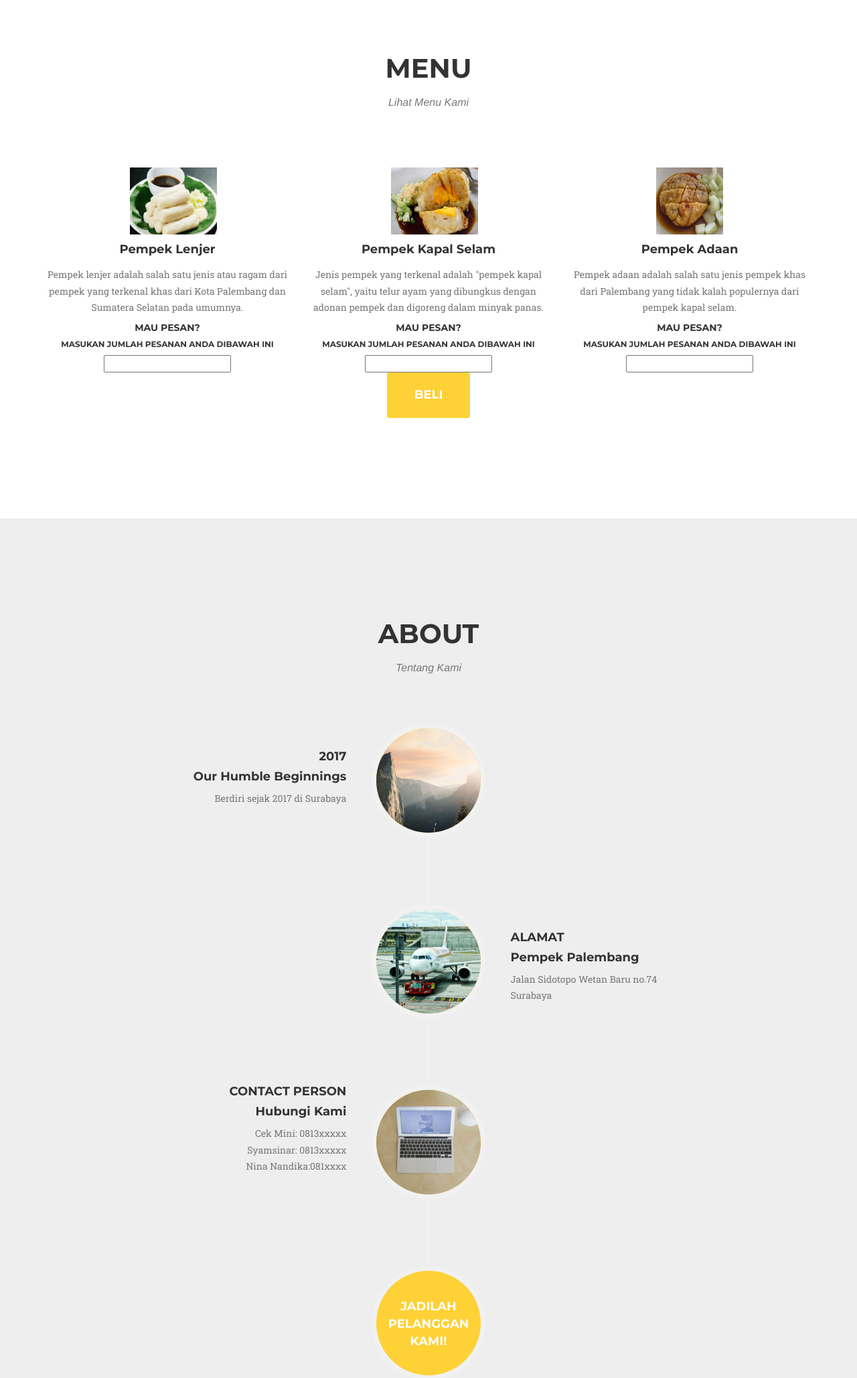
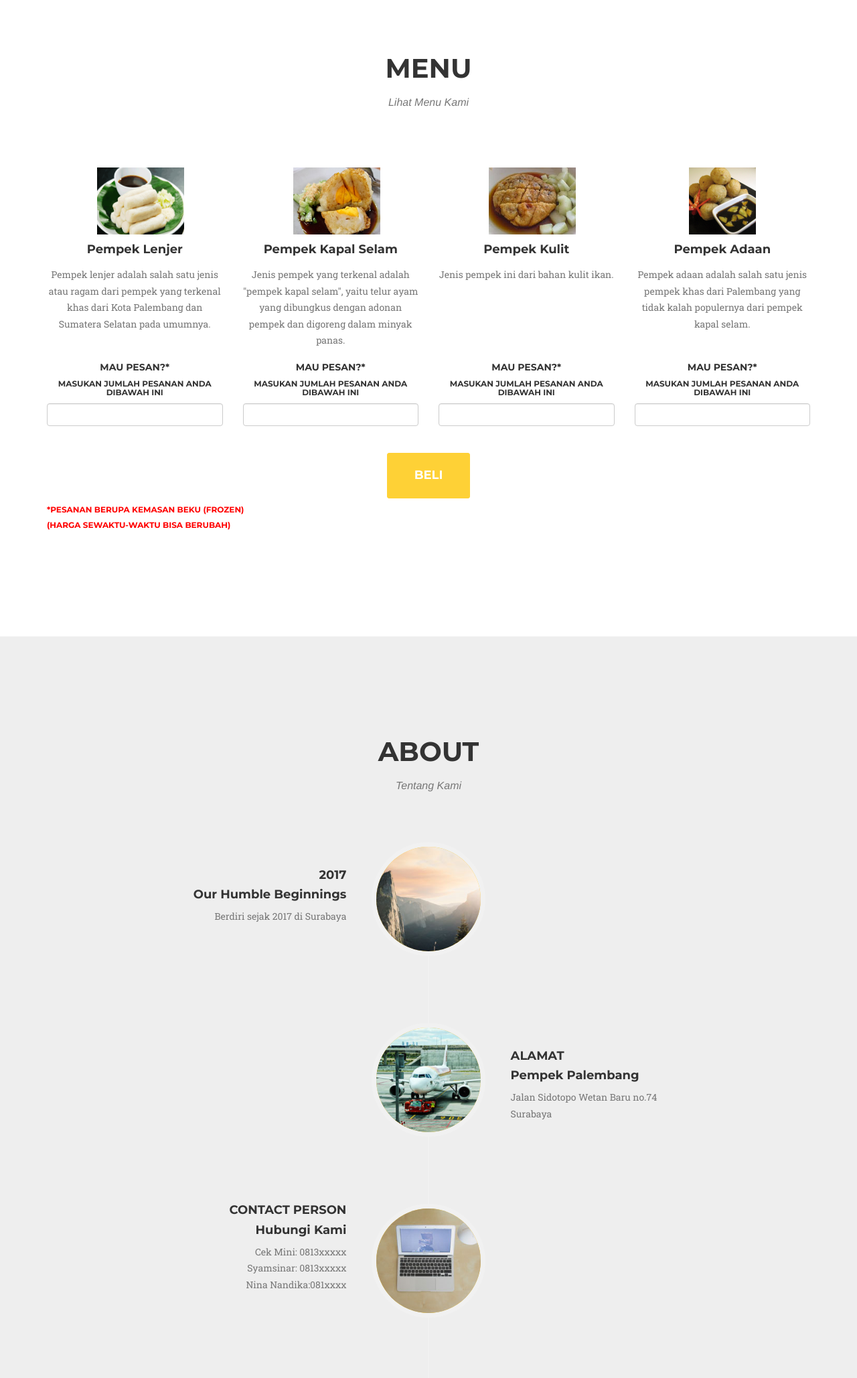
Before and after one commit to pbwdpempek/pempek, a CodeIgniter app: page /ciboos/index.php/login/index in a window 1280 px wide. Shown: the part 828-2885 px from the top of the page at 67% size. Run offline with CodeIgniter, Linux system fonts and the light colour scheme; some libraries are stand-ins or nearby versions; some web fonts are replaced.

Commit message:
Update pempek.php

```diff
--- a/application/views/pempek.php
+++ b/application/views/pempek.php
@@ -47,7 +47,7 @@
                 <button type="button" class="navbar-toggle" data-toggle="collapse" data-target="#bs-example-navbar-collapse-1">
                     <span class="sr-only">Toggle navigation</span> Menu <i class="fa fa-bars"></i>
                 </button>
-                <a class="navbar-brand page-scroll" href="#page-top">Pempek Palembang</a>
+                <a class="navbar-brand page-scroll" href="<?php echo base_url().'index.php/admin/index';?>">Pempek Palembang</a>
             </div>
 
             <!-- Collect the nav links, forms, and other content for toggling -->
@@ -80,13 +80,15 @@
         <!-- /.container-fluid -->
     </nav>
 
+
+
     <!-- Header -->
     <header>
         <div class="container">
             <div class="intro-text">
                 <div class="intro-lead-in">Selamat Datang!</div>
                 <div class="intro-heading">Pempek Palembang Asli</div>
-                <a href="#services" class="page-scroll btn btn-xl">Menu</a>
+				<a href="#services" class="page-scroll btn btn-xl">Menu</a>
             </div>
         </div>
     </header>
@@ -105,54 +107,67 @@
 		<!--div id="carouselExampleControls" class="carousel slide" data-ride="carousel">
   <div class="carousel-inner" role="listbox">
     <div class="carousel-item active"-->
-            <div class="row text-center">
-			<?php echo form_open('crud/tambah'); ?>
-                <div class="col-md-4">
+			<div class="row text-center">
+				<div class="col-md-3">
                     <span class="fa-stack fa-4x">
                         <img src="<?php echo base_url().'assets/img/pempek-lenjer.png';?>" width="130" height="100"/>
                     </span>
                     <h4 class="service-heading">Pempek Lenjer</h4>
                     <p class="text-muted">Pempek lenjer adalah salah satu jenis atau ragam dari pempek yang terkenal khas dari Kota Palembang dan Sumatera Selatan pada umumnya.</p>
-                <h5> Mau pesan? </h5>
-				<h6> Masukan jumlah pesanan Anda dibawah ini</h6>
-				<input type="number" name="lenjer" id="lenjer" >
 				</div>
-				<!--div class="carousel-item"-->
-                <div class="col-md-4">
+				<div class="col-md-3">
                     <span class="fa-stack fa-4x">
                        <img src="<?php echo base_url().'assets/img/pempek-kapalselam.jpg';?>" width="130" height="100"/>
 
                     </span>
                     <h4 class="service-heading">Pempek Kapal Selam</h4>
                     <p class="text-muted">Jenis pempek yang terkenal adalah "pempek kapal selam", yaitu telur ayam yang dibungkus dengan adonan pempek dan digoreng dalam minyak panas.</p>
-					<h5> Mau pesan? </h5>
-					<h6> Masukan jumlah pesanan Anda dibawah ini</h6>
-				<input type="number" name="kapalselam" id="kapalselam">
 				</div>
-				<!--/div-->
-				<!-- <div class="col-md-4">
+				<div class="col-md-3">
                     <span class="fa-stack fa-4x">
-                       <img src="<?php echo base_url().'assets/img/pempek-kapalselam.jpg';?>" width="130" height="100"/>
+                       <img src="<?php echo base_url().'assets/img/kulit.jpg';?>" width="130" height="100"/>
 
                     </span>
                     <h4 class="service-heading">Pempek Kulit</h4>
                     <p class="text-muted">Jenis pempek ini dari bahan kulit ikan.</p>
-					<h5> Mau pesan? </h5>
-					<h6> Masukan jumlah pesanan Anda dibawah ini</h6>
-				<input type="number" name="kulit">
-				</div> -->
-                <!--div class="carousel-item"-->
-                <div class="col-md-4">
+				</div>
+				<div class="col-md-3">
                     <span class="fa-stack fa-4x">
-                        <img src="<?php echo base_url().'assets/img/kulit.jpg';?>" width="100" height="100"/>
+                        <img src="<?php echo base_url().'assets/img/pempek-adaan.jpg';?>" width="100" height="100"/>
                     </span>
                     <h4 class="service-heading">Pempek Adaan</h4>
                     <p class="text-muted">Pempek adaan adalah salah satu jenis pempek khas dari Palembang yang tidak kalah populernya dari pempek kapal selam.</p>
-                <h5> Mau pesan? </h5>
-				<h6> Masukan jumlah pesanan Anda dibawah ini</h6>
-				<input type="number" name="adaan" id="adaan" >
+                </div>
+			</div>
+
+            <div class="row text-center">
+			<?php echo form_open('crud/tambah'); ?>
+			    <div class="col-md-3">
+					<h5> Mau pesan?* </h5>
+					<h6> Masukan jumlah pesanan Anda dibawah ini</h6>
+					<input type="number" name="lenjer" id="lenjer" class="form-control">
+				</div>
+
+                <div class="col-md-3">
+                    <h5> Mau pesan?* </h5>
+					<h6> Masukan jumlah pesanan Anda dibawah ini</h6>
+				<input type="number" name="kapalselam" id="kapalselam" class="form-control">
+				</div>
+
+				<div class="col-md-3">
+                    <h5> Mau pesan?* </h5>
+					<h6> Masukan jumlah pesanan Anda dibawah ini</h6>
+				<input type="number" name="kulit" class="form-control">
+				</div>
+
+                <div class="col-md-3">
+                    <h5> Mau pesan?* </h5>
+					<h6> Masukan jumlah pesanan Anda dibawah ini</h6>
+					<input type="number" name="adaan" id="adaan" class="form-control">
 				</div>
             </div>
+
+
 			<!--/div-->
 
 			<!--/div>
@@ -167,11 +182,21 @@
   </a>
 			</div>
 			<!-- masukan button nya disini -->
-			<div class="col-lg-12 text-center">
+			<h1>  </h1>
+			<div class="col-md-12 text-center">
             <div id="success"></div>
+			<h1>  </h1>
             <button  type="submit" value="login" class="btn btn-xl">BELI</button>
             </div>
 			<?php echo form_close(); ?>
+
+			<div class="row">
+			<div class="col-md-4">
+			<h6 style="color:red">*Pesanan berupa kemasan beku (frozen)</h6>
+			<h6 style="color:red">(harga sewaktu-waktu bisa berubah)</h6>
+			</div>
+			</div>
+
         </div>
     </section>
 
```
